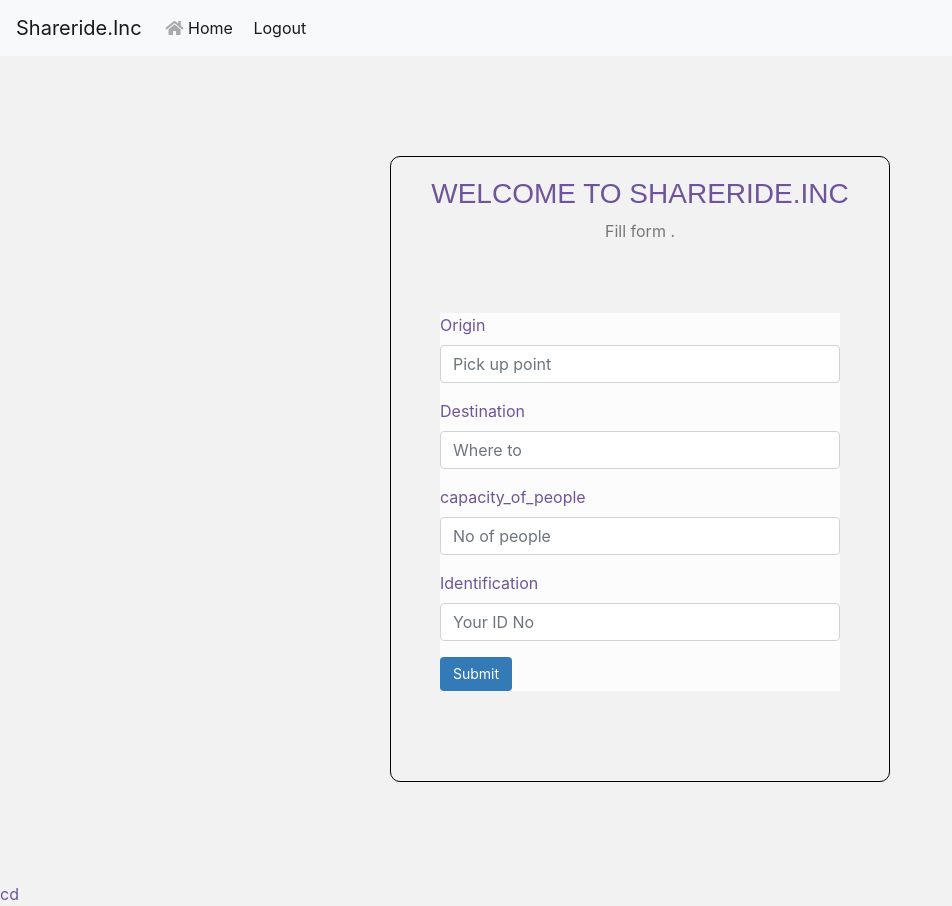
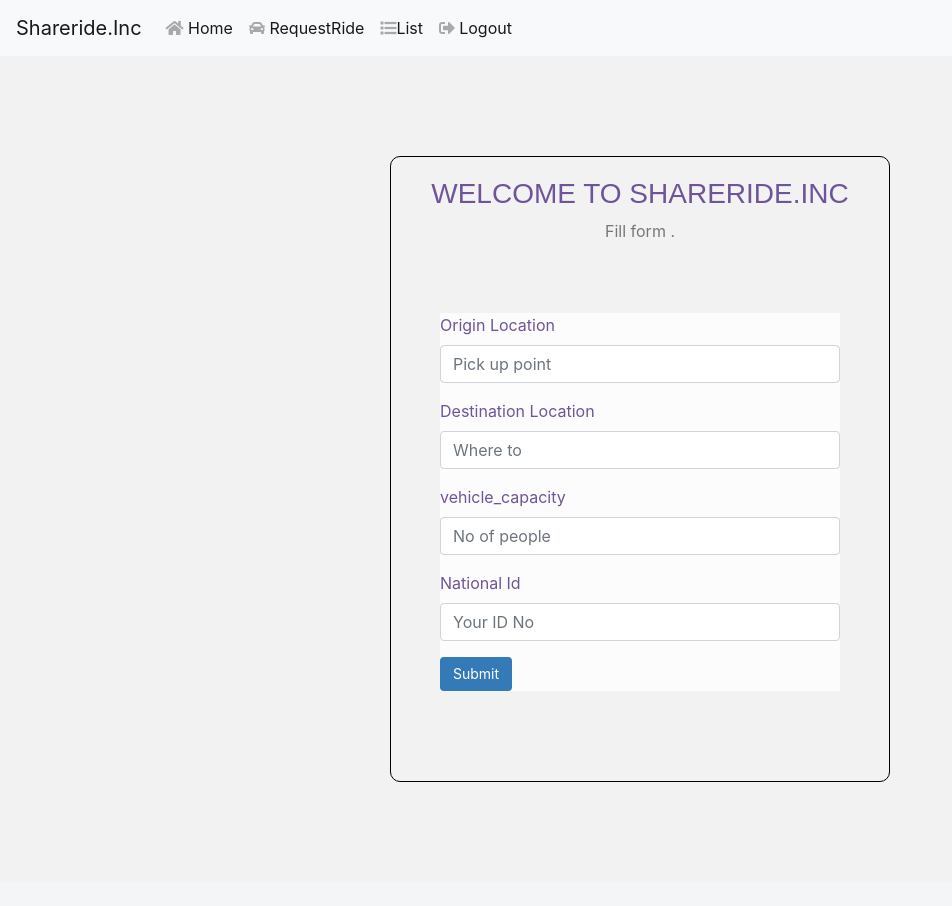
Before and after one commit to shanywam/Shareride.Inc, a PHP site: page /client/rideform.php in a window 1280 px wide. Shown: the whole page, without its empty margins (0-952 px from the left). After the commit the page ends 782 px from the top, so only its background shows below. Run offline with PHP 8.4, Linux system fonts and the light colour scheme; some libraries are stand-ins or nearby versions.

Commit message:
additional content on client reserving a ride

```diff
--- a/client/rideform.php
+++ b/client/rideform.php
@@ -1,67 +1,90 @@
 <?php
+session_start();
+
+include('../backend/auth.php');
+
+$book_ride = new Auth();
+
+$origin = $destination = $vehicle_capacity = $identification  = $form_error = "";
+$reservation_id = $success_message = '';
+$origin_err = $destination_err = $vehicle_capacity_err = $identification_err = $form_err = "";
+
+if ($_SERVER["REQUEST_METHOD"] == "POST") {
+
+    // validate inputs if empty
+    if (isset($_POST['create_new'])) {
+
+        if (
+            empty(trim($_POST["origin"]))
+            && empty(trim($_POST["destination"]))
+            && empty(trim($_POST["vehicle_capacity"]))
+            && empty(trim($_POST["identification"]))
+
+        //var_dump($_POST);
+
+        ) {
+            $form_error = "Please fill the form before submitting.";
+        }
 
 
-include('../backend/db_config.php');
+        // If no errors submit form
+        if (
+            empty($origin_err) &&
+            empty($destination_err) &&
+            empty($vehicle_capacity_err) &&
+            empty($identification_err) ) {
+            $identification = $_POST["identification"];
 
-$connection = new Database();
+            $stmt = $book_ride->runQuery("SELECT * FROM reservations WHERE identification = '$identification'");
 
-$conn = $connection->dbConnect();
+            mysqli_stmt_execute($stmt);
 
-if (isset($_POST['rideForm'])) {
+            mysqli_stmt_store_result($stmt);
 
+            if (mysqli_stmt_num_rows($stmt) == 1) {
 
-
-    $origin = $_POST['origin'];
-
-    $destination = $_POST['destination'];
-
-    $vehicle_capacity = $_POST['vehicle_capacity'];
-
-    $identification = $_POST['identification'];
-
-
-
-    $type = 2;
-
-
-    if (!empty($origin) && !empty($destination) && !empty($vehicle_capacity && !empty($identification)) ) {
-
-
-        $results = $conn->query("SELECT * from reserevations WHERE identification='$identification'");
-
-        $count = $results->num_rows;
-
-        if ($count == 0) {
-
-            $query = "INSERT into reservations(  origin, destination, vehicle_capacity, identification, client_id,  driver_id) VALUES(?, ?, ?, ?, ?, ?)";
-
-            $statement = $conn->prepare($query);
-
-            $statement->bind_param('ssiiii',  $origin, $destination, $capacity_of_people, $identification,$client_id, $driver_id);
-
-            if ($statement->execute()) {
-
-                echo "Success";
+                $identification_err = "This identification number provided already exists.";
 
             } else {
 
-                die('There was a problem');
+                $origin = trim($_POST["origin"]);
+                $destination = trim($_POST["destination"]);
+                $vehicle_capacity = trim($_POST["vehicle_capacity"]);
+                $identification = trim($_POST["identification"]);
+
+                if ($book_ride->ride ($origin, $destination, $vehicle_capacity, $identification, 2)) {
+                    header("location: ride.php");
+                } else {
+                    $form_err = "Please check if your details are correct";
+                }
 
             }
+        }
+    }elseif (isset($_POST['edit_action'])) {
 
-        } else {
+        $reservation_id = $_POST["book_id"];
 
-            echo "Sorry the Identification Exist";
-        }
+        $details = $book_ride->getReservationDetails($reservation_id);
 
+        $origin = $details['origin'];
+        $destination = $details['destination'];
+        $vehicle_capacity = $details['vehicle_capacity'];
+        $identification = $details['identification'];
 
+    }elseif (isset($_POST['create_edit'])) {
+
+        if($book_ride->editReservation()){
+            $book_ride->redirect("list.php");
+            // $success_message = "Edited Successfully";
+        }else{
+            $form_error = "Edit process unsuccessful";
         }
 
     }
 
 
+}
 ?>
-
 <!DOCTYPE html>
 <html>
 <head>
@@ -83,12 +106,20 @@ if (isset($_POST['rideForm'])) {
 
     <div id="main-header-nav" class="collapse navbar-collapse">
         <ul id="menu-main-nav" class="nav navbar-nav main-nav underlined weight-light">
+            <ul id="menu-main-nav" class="nav navbar-nav main-nav underlined weight-light">
                 <li class="nav-item active">
                     <a class="nav-link" href="../client/ride.php"><i style ="color:darkgrey ;"class="fa fa-home"></i> Home <span class="sr-only">(current)</span></a>
                 </li>
-            <li class=" nav-item active">
-                <a class="nav-link" href="../auth/logout.php"><i style ="color:darkgrey; font-family: 'Merienda', cursive;"class="fa fa-"></i> Logout <span class="sr-only">(current)</span> </a>
+                <li class="nav-item active">
+                    <a class="nav-link" href="../client/rideform.php"><i style ="color:darkgrey ;"class="fa fa-car"></i> RequestRide <span class="sr-only">(current)</span></a>
                 </li>
+                <li class="nav-item active">
+                    <a class="nav-link" href="../client/list.php"><i style ="color:darkgrey ;"class="fa fa-list"></i>List <span class="sr-only">(current)</span></a>
+                </li>
+                <li class="nav-item active">
+                    <a class="nav-link" href="../auth/logout.php"><i style ="color:darkgrey ;"class="fa fa-sign-out-alt"></i> Logout <span class="sr-only">(current)</span></a>
+                </li>
+            </ul>
         </ul>
     </div>
 
@@ -105,33 +136,41 @@ if (isset($_POST['rideForm'])) {
 
         <p class="text-center help-block" style="color: red;"></p>
 
-        <?php
-        //echo $form_error
-        ?>
+        <?php echo $form_error; ?>
+        <?php echo $success_message; ?>
 
         <form style="width: 400px;background: #fcfcfc;margin: 70px auto;" method="POST" action="<?php echo $_SERVER['PHP_SELF']; ?>">
 
             <div class="form-group">
-                <label for="formGroupExampleInput2">Origin</label>
-                <input type="text" class="form-control" id="formGroupExampleInput2" name="origin" placeholder="Pick up point" >
+                <label for="formGroupExampleInput2">Origin Location</label>
+                <input type="text" class="form-control" id="formGroupExampleInput2" name="origin" placeholder="Pick up point"  value="<?php echo $origin; ?>">
             </div>
             <div class="form-group">
-                <label for="formGroupExampleInput2">Destination</label>
-                <input type="text" class="form-control" id="formGroupExampleInput2" name="destination" placeholder="Where to" >
+                <label for="formGroupExampleInput2">Destination Location</label>
+                <input type="text" class="form-control" id="formGroupExampleInput2" name="destination" placeholder="Where to" value="<?php echo $destination; ?>">
             </div>
 
             <div class="form-group">
-                <label for="formGroupExampleInput2">capacity_of_people</label>
-                <input type="text" class="form-control" id="formGroupExampleInput2"  name="capacity_of_people" placeholder="No of people" >
+                <label for="formGroupExampleInput2">vehicle_capacity</label>
+                <input type="text" class="form-control" id="formGroupExampleInput2"  name="vehicle_capacity" placeholder="No of people" value="<?php echo $vehicle_capacity; ?>">
             </div>
             <div class="form-group">
-                <label for="formGroupExampleInput2">Identification</label>
-                <input type="text" class="form-control" id="formGroupExampleInput2" placeholder="Your ID No" name="identification" >
+                <label for="formGroupExampleInput2">National Id</label>
+                <input type="text" class="form-control" id="formGroupExampleInput2" placeholder="Your ID No" name="identification" value="<?php echo $identification; ?>">
             </div>
+
+
+            <?php if ($reservation_id) { ?>
+               <input type="hidden" name="reservation_id" value="<?php echo $reservation_id; ?>" />
+
+               <input type="hidden" name="create_edit" value="create_edit">
+            <?php } else { ?>
+                <input type="hidden" name="create_new" value="create_new">
+            <?php } ?>
+
             <button type="submit" name="driverForm" class="btn btn-primary">Submit</button>
         </form>
     </div>
 </div>
-cd
 </body>
 </html>
```
Lines whose indentation alone changed are shown as unchanged.
